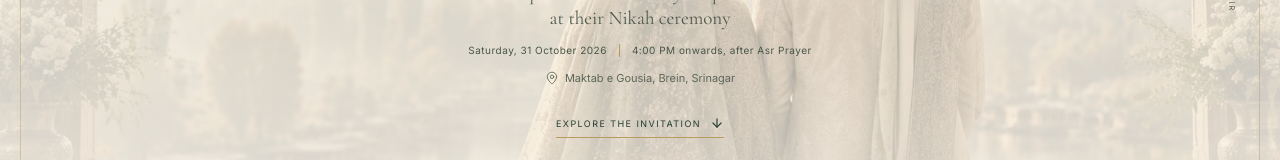
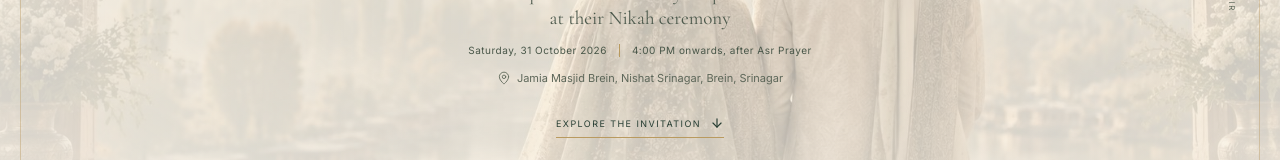
Before and after one commit to zmwani001/musaib-insha-nikah, a React (Vite) app: page / in a window 1280 px wide. Shown: the part 550-710 px from the top of the page. Built offline with nearby package versions, Linux system fonts and the light colour scheme.

Commit message:
Update Nikah venue to Jamia Masjid Brein

```diff
--- a/src/App.tsx
+++ b/src/App.tsx
@@ -10,7 +10,7 @@ const event = {
   dateLabel: 'Saturday, 31 October 2026',
   islamicDate: '19 Jumada al-Awwal 1448 AH',
   timeLabel: '4:00 PM onwards, after Asr Prayer',
-  venue: 'Maktab e Gousia',
+  venue: 'Jamia Masjid Brein, Nishat Srinagar',
   address: 'Nishat Brein Link Rd, Brein, Srinagar, Jammu and Kashmir 191121',
   // 31 October 2026, 4:00 PM in Asia/Kolkata = 10:30 UTC.
   targetUtc: Date.UTC(2026, 9, 31, 10, 30, 0),
@@ -137,7 +137,7 @@ function App() {
       '',
       'In the name of Allah, the Most Gracious, the Most Merciful.',
       '',
-      'Together with their families, Musaib Sayed & Insha Bint Mushtaq request the honour of your presence at their Nikah ceremony on Saturday, 31 October 2026, at 4:00 PM onwards (after Asr Prayer) at Maktab e Gousia, Brein, Srinagar.',
+      'Together with their families, Musaib Sayed & Insha Bint Mushtaq request the honour of your presence at their Nikah ceremony on Saturday, 31 October 2026, at 4:00 PM onwards (after Asr Prayer) at Jamia Masjid Brein, Nishat Srinagar.',
       '',
       'Explore the Invitation:',
       invitationLink,
```
